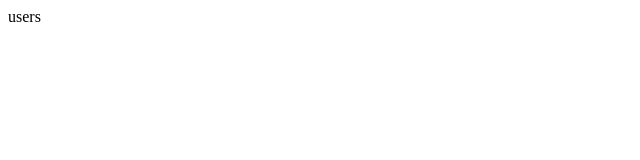
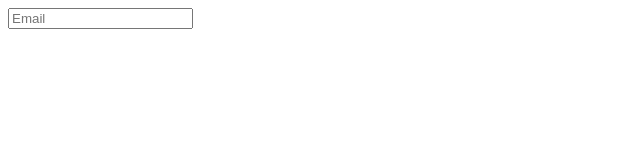
Before and after one commit to Annie-Huang/react-hook-form-mui-zod, a React (Vite) app: page / in a window 1280 px wide. Shown: the top 160 px of the page, without its empty margins (0-640 px from the left). Built offline with nearby package versions, Linux system fonts and the light colour scheme.

Commit message:
Show how to use register in useForm

```diff
--- a/src/App.tsx
+++ b/src/App.tsx
@@ -1,4 +1,4 @@
-import Users from './users/components/Users.tsx';
+import { Users } from './users/components/Users.tsx';
 
 export function App() {
   return <Users />;
--- a/src/users/components/Users.tsx
+++ b/src/users/components/Users.tsx
@@ -1,7 +1,7 @@
-import React from 'react';
+import { useForm } from 'react-hook-form';
 
-const Users = () => {
-  return <div>users</div>;
+export const Users = () => {
+  const { register } = useForm<{ email: string }>();
+
+  return <input {...register('email')} placeholder='Email' />;
 };
-
-export default Users;
```
Also changed, not shown: NOTE01 - register() options.jpg (added), Note.txt.
